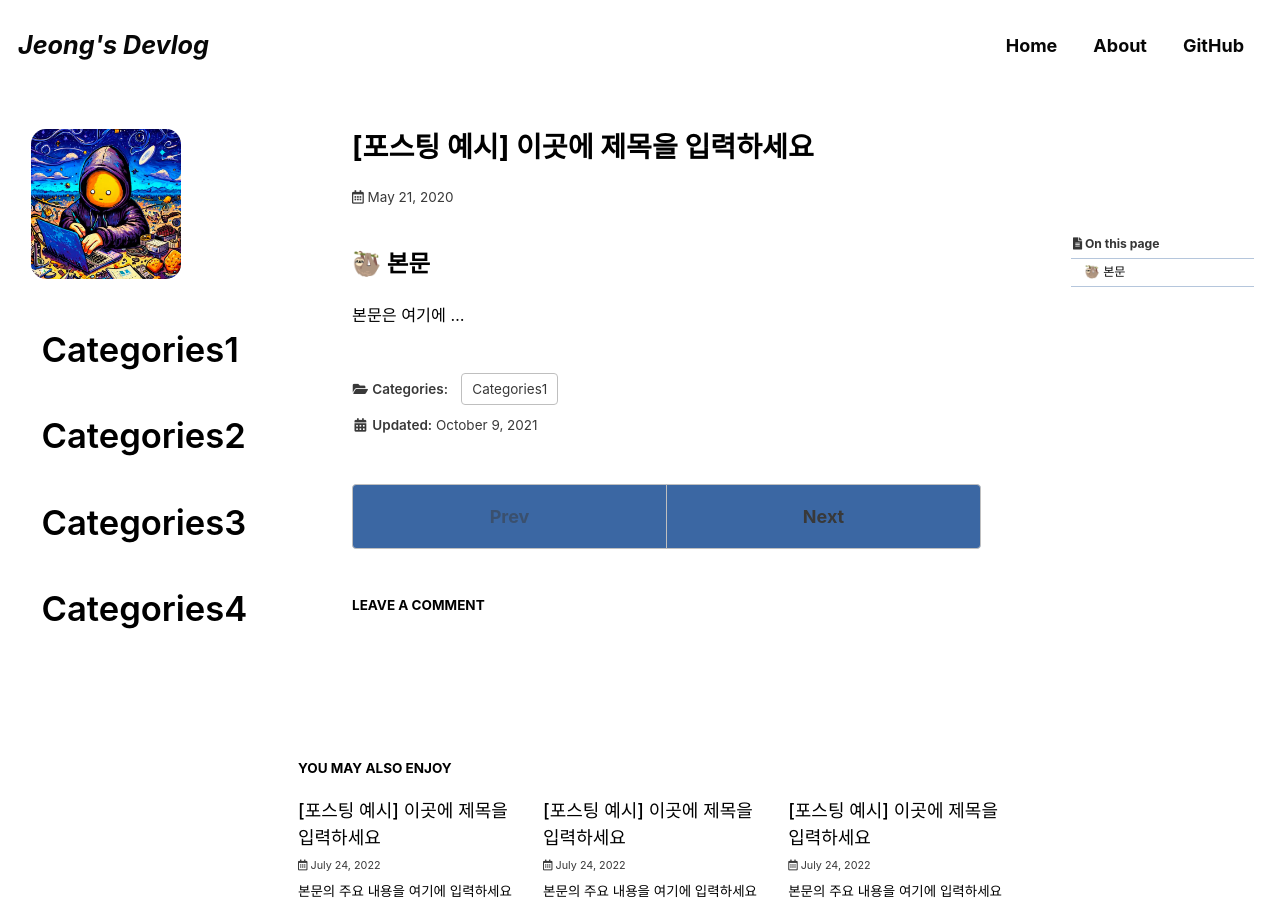
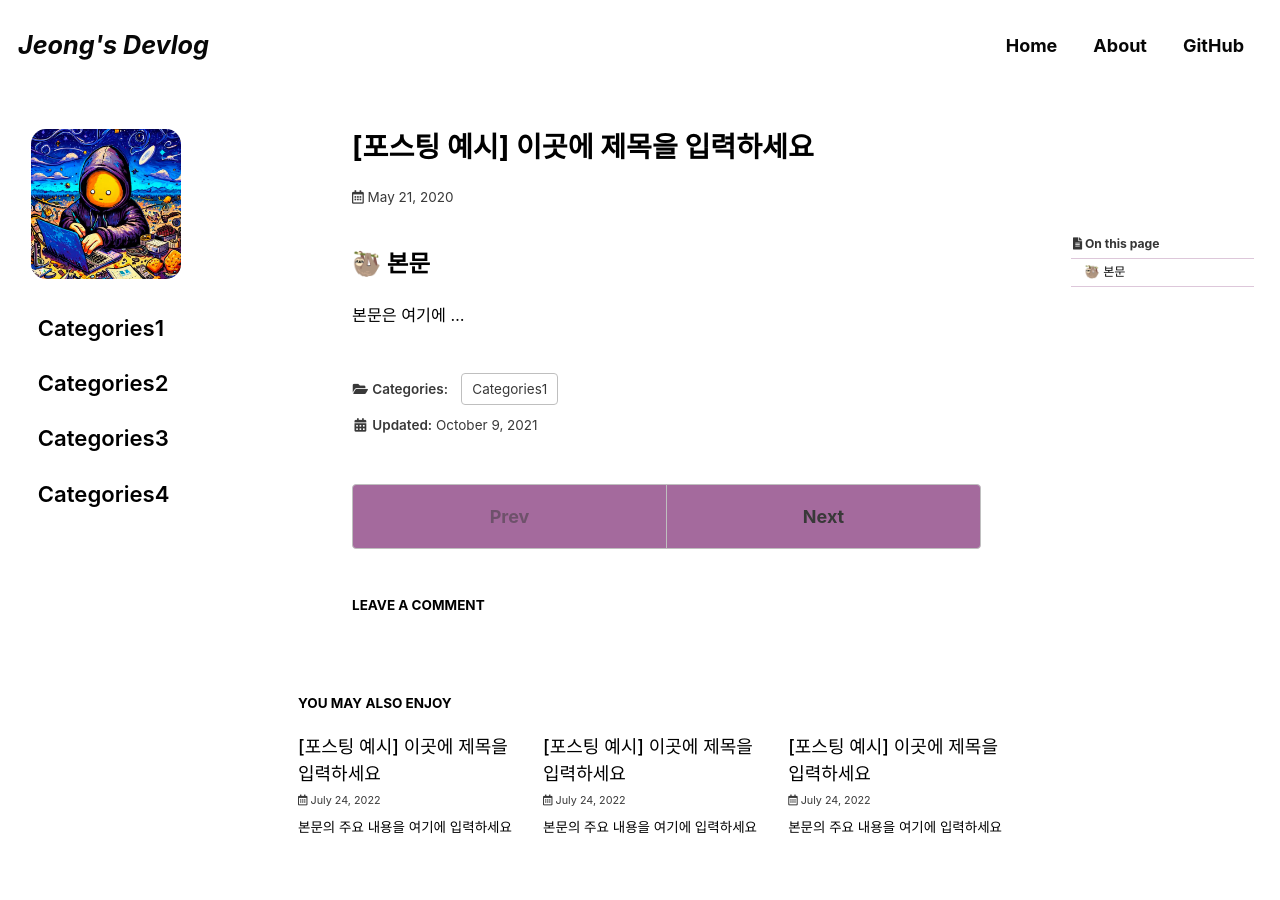
Before and after one commit to jeonghyunseok/jeonghyunseok.github.io, a Jekyll site: the page built from _posts/2022-07-24-categories-post-name-here.md, in a window 1280 px wide and 900 px high. Built offline with Jekyll 4.4.1, drawn with Linux system fonts in a browser that asks for light colours; cached includes are drawn as plain includes; some web fonts are replaced; comment, search, counter and statistics services are not loaded.

Commit message:
feat. primary color 변경

```diff
--- a/_sass/minimal-mistakes/_sidebar.scss
+++ b/_sass/minimal-mistakes/_sidebar.scss
@@ -57,7 +57,7 @@
 
   p,
   li {
-    font-size: $type-size-2;
+    font-size: $type-size-4;
     line-height: 1.5;
     margin-block-start: 0em;
     margin-block-end: 0em;
--- a/_sass/minimal-mistakes/skins/_plum.scss
+++ b/_sass/minimal-mistakes/skins/_plum.scss
@@ -5,7 +5,7 @@
 /* Colors */
 $background-color: #ffffff !default;
 $text-color: rgb(7, 7, 7) !default;
-$primary-color: #0a428c !default;
+$primary-color: #8e4585 !default;
 
 $border-color: mix(#fff, $background-color, 20%) !default;
 $code-background-color: rgba(240, 240, 240, 0.5);
```
